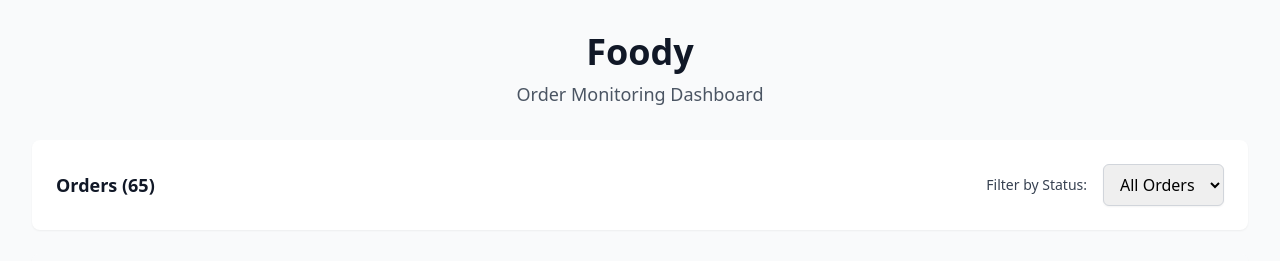
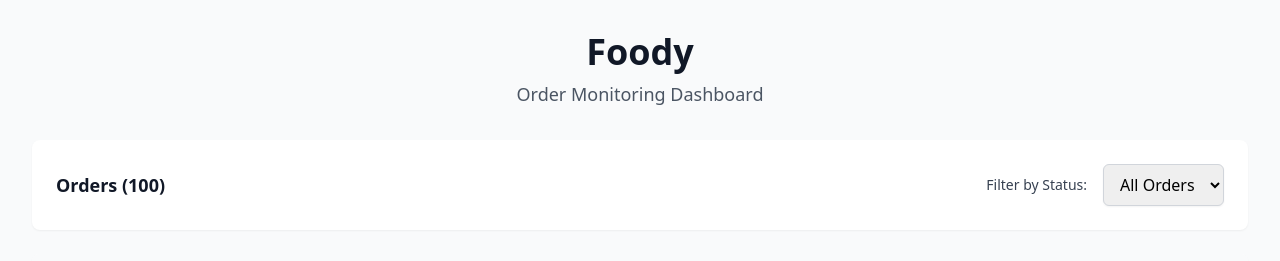
Before and after one commit to bluefound/foodybackend, a React (Create React App) app: page / in a window 1280 px wide. Shown: the top 261 px of the page. Built offline with nearby package versions, Linux system fonts and the light colour scheme.

Commit message:
Add 35 new orders for September 15-27, 2025

```diff
--- a/src/App.js
+++ b/src/App.js
@@ -70,7 +70,43 @@ const App = () => {
     { id: 62, customerName: "Ibrahim Nwankwo", foodOrdered: "Fried Rice and Chicken", price: 1800, status: "Delivered", orderTime: "2025-09-15 23:15" },
     { id: 63, customerName: "Ngozi Hassan", foodOrdered: "Pounded Yam and Egusi", price: 2800, status: "Preparing", orderTime: "2025-09-15 23:45" },
     { id: 64, customerName: "Yusuf Okechukwu", foodOrdered: "Amala and Ewedu", price: 2200, status: "Delivered", orderTime: "2025-09-15 19:30" },
-    { id: 65, customerName: "Amina Bello", foodOrdered: "Beef Suya", price: 1500, status: "Out for Delivery", orderTime: "2025-09-15 17:15" }
+    { id: 65, customerName: "Amina Bello", foodOrdered: "Beef Suya", price: 1500, status: "Out for Delivery", orderTime: "2025-09-15 17:15" },
+    // New orders for September 15-27, 2025
+    { id: 66, customerName: "Oluwaseun Adebayo", foodOrdered: "Ofada Rice and Sauce", price: 3000, status: "Delivered", orderTime: "2025-09-16 09:15" },
+    { id: 67, customerName: "Ibrahim Musa", foodOrdered: "Eba and Okro Soup", price: 2000, status: "Delivered", orderTime: "2025-09-16 11:30" },
+    { id: 68, customerName: "Ngozi Eze", foodOrdered: "Plantain and Egg Sauce", price: 1200, status: "Out for Delivery", orderTime: "2025-09-16 13:45" },
+    { id: 69, customerName: "Yusuf Bello", foodOrdered: "Pepper Soup", price: 2500, status: "Preparing", orderTime: "2025-09-16 15:20" },
+    { id: 70, customerName: "Amina Suleiman", foodOrdered: "Yam Porridge", price: 1800, status: "Delivered", orderTime: "2025-09-16 17:00" },
+    { id: 71, customerName: "Chinedu Okafor", foodOrdered: "Jollof Rice and Chicken", price: 2500, status: "Delivered", orderTime: "2025-09-17 10:15" },
+    { id: 72, customerName: "Funke Adeleke", foodOrdered: "Fried Rice and Chicken", price: 1800, status: "Cancelled", orderTime: "2025-09-17 12:30" },
+    { id: 73, customerName: "Oluwaseun Bakare", foodOrdered: "Pounded Yam and Egusi", price: 2800, status: "Delivered", orderTime: "2025-09-17 14:45" },
+    { id: 74, customerName: "Ibrahim Nwosu", foodOrdered: "Amala and Ewedu", price: 2200, status: "Preparing", orderTime: "2025-09-18 09:30" },
+    { id: 75, customerName: "Ngozi Chukwu", foodOrdered: "Beef Suya", price: 1500, status: "Delivered", orderTime: "2025-09-18 11:45" },
+    { id: 76, customerName: "Yusuf Eze", foodOrdered: "Ofada Rice and Sauce", price: 3000, status: "Out for Delivery", orderTime: "2025-09-18 14:00" },
+    { id: 77, customerName: "Amina Okafor", foodOrdered: "Eba and Okro Soup", price: 2000, status: "Delivered", orderTime: "2025-09-19 10:15" },
+    { id: 78, customerName: "Chinedu Suleiman", foodOrdered: "Plantain and Egg Sauce", price: 1200, status: "Delivered", orderTime: "2025-09-19 12:30" },
+    { id: 79, customerName: "Funke Nwankwo", foodOrdered: "Pepper Soup", price: 2500, status: "Cancelled", orderTime: "2025-09-19 14:45" },
+    { id: 80, customerName: "Oluwaseun Hassan", foodOrdered: "Yam Porridge", price: 1800, status: "Delivered", orderTime: "2025-09-20 09:00" },
+    { id: 81, customerName: "Ibrahim Okechukwu", foodOrdered: "Jollof Rice and Chicken", price: 2500, status: "Preparing", orderTime: "2025-09-20 11:15" },
+    { id: 82, customerName: "Ngozi Bello", foodOrdered: "Fried Rice and Chicken", price: 1800, status: "Delivered", orderTime: "2025-09-20 13:30" },
+    { id: 83, customerName: "Yusuf Okonkwo", foodOrdered: "Pounded Yam and Egusi", price: 2800, status: "Out for Delivery", orderTime: "2025-09-20 15:45" },
+    { id: 84, customerName: "Amina Usman", foodOrdered: "Amala and Ewedu", price: 2200, status: "Delivered", orderTime: "2025-09-21 10:00" },
+    { id: 85, customerName: "Chinedu Nwankwo", foodOrdered: "Beef Suya", price: 1500, status: "Delivered", orderTime: "2025-09-21 12:15" },
+    { id: 86, customerName: "Funke Adebayo", foodOrdered: "Ofada Rice and Sauce", price: 3000, status: "Cancelled", orderTime: "2025-09-21 14:30" },
+    { id: 87, customerName: "Oluwaseun Musa", foodOrdered: "Eba and Okro Soup", price: 2000, status: "Delivered", orderTime: "2025-09-22 09:45" },
+    { id: 88, customerName: "Ibrahim Eze", foodOrdered: "Plantain and Egg Sauce", price: 1200, status: "Preparing", orderTime: "2025-09-22 12:00" },
+    { id: 89, customerName: "Ngozi Okafor", foodOrdered: "Pepper Soup", price: 2500, status: "Delivered", orderTime: "2025-09-22 14:15" },
+    { id: 90, customerName: "Yusuf Suleiman", foodOrdered: "Yam Porridge", price: 1800, status: "Out for Delivery", orderTime: "2025-09-23 10:30" },
+    { id: 91, customerName: "Amina Nwankwo", foodOrdered: "Jollof Rice and Chicken", price: 2500, status: "Delivered", orderTime: "2025-09-23 12:45" },
+    { id: 92, customerName: "Chinedu Hassan", foodOrdered: "Fried Rice and Chicken", price: 1800, status: "Delivered", orderTime: "2025-09-23 15:00" },
+    { id: 93, customerName: "Funke Okechukwu", foodOrdered: "Pounded Yam and Egusi", price: 2800, status: "Cancelled", orderTime: "2025-09-24 11:15" },
+    { id: 94, customerName: "Oluwaseun Bello", foodOrdered: "Amala and Ewedu", price: 2200, status: "Delivered", orderTime: "2025-09-24 13:30" },
+    { id: 95, customerName: "Ibrahim Okonkwo", foodOrdered: "Beef Suya", price: 1500, status: "Preparing", orderTime: "2025-09-25 09:45" },
+    { id: 96, customerName: "Ngozi Usman", foodOrdered: "Ofada Rice and Sauce", price: 3000, status: "Delivered", orderTime: "2025-09-25 12:00" },
+    { id: 97, customerName: "Yusuf Adebayo", foodOrdered: "Eba and Okro Soup", price: 2000, status: "Out for Delivery", orderTime: "2025-09-25 14:15" },
+    { id: 98, customerName: "Amina Musa", foodOrdered: "Plantain and Egg Sauce", price: 1200, status: "Delivered", orderTime: "2025-09-26 10:30" },
+    { id: 99, customerName: "Chinedu Eze", foodOrdered: "Pepper Soup", price: 2500, status: "Delivered", orderTime: "2025-09-26 12:45" },
+    { id: 100, customerName: "Funke Okafor", foodOrdered: "Yam Porridge", price: 1800, status: "Delivered", orderTime: "2025-09-27 09:00" }
   ];
 
   const filteredOrders = statusFilter === 'All'
```
